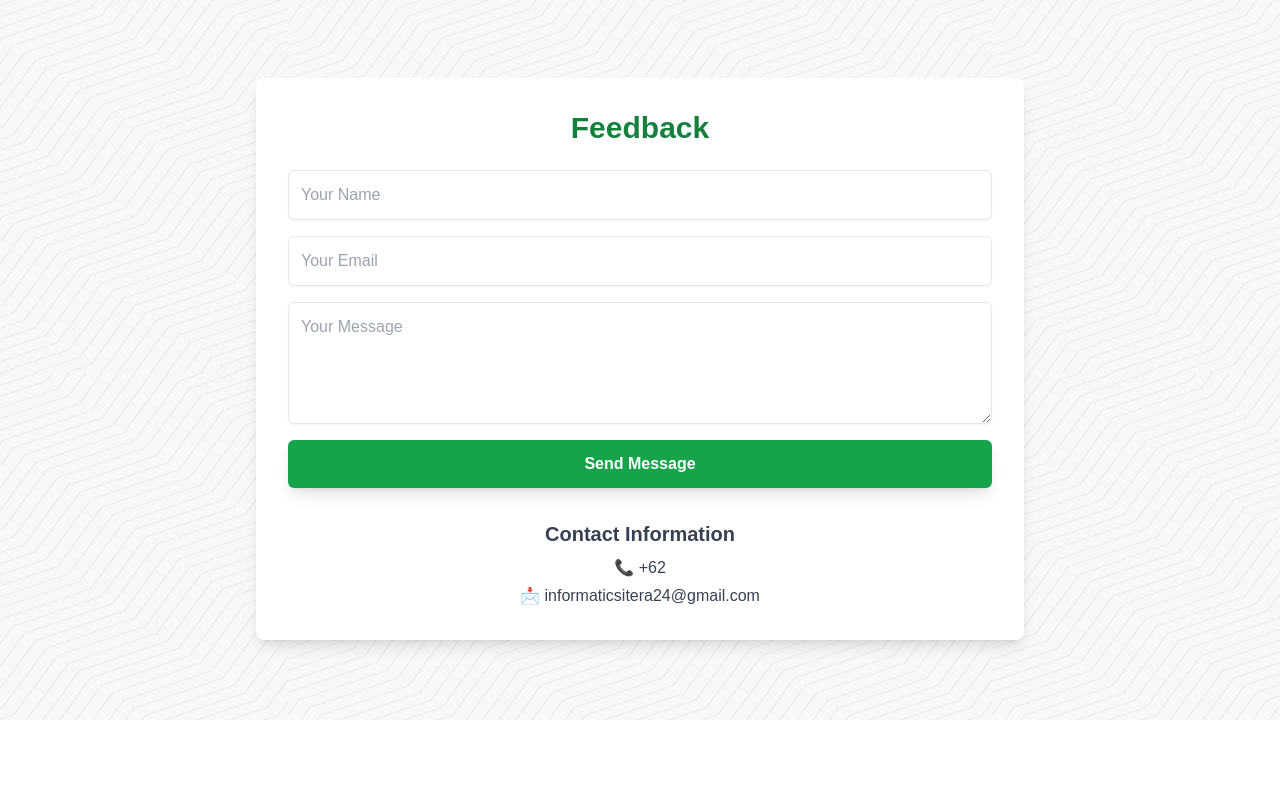
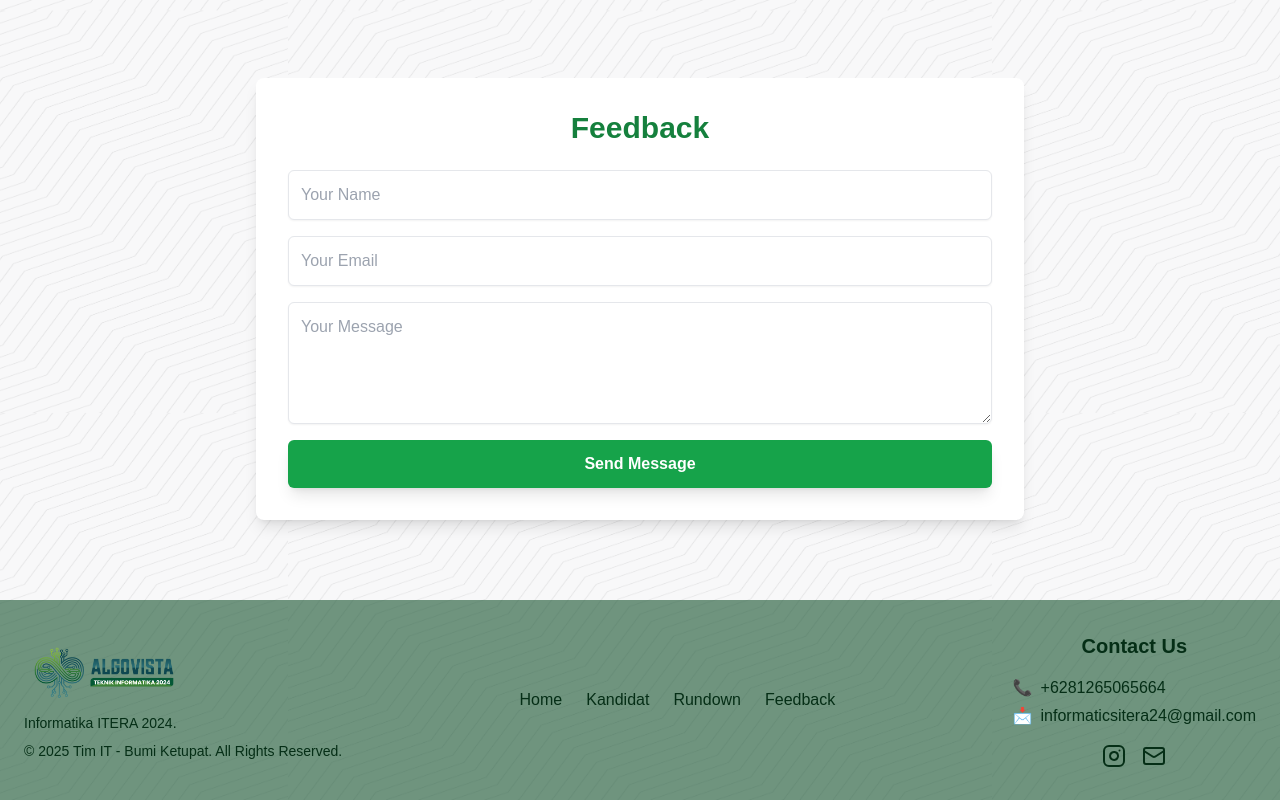
Before and after one commit to afnImadurrosyad/pemiket-app, a Next.js app: page / in a window 1280 px wide. Shown: the part 1986-2786 px from the top of the page. Before the commit the page ends 2706 px from the top, so only its background shows below. Built offline with nearby package versions, Linux system fonts and the light colour scheme; no server answers; the database is empty.

Commit message:
fix bug -- add footer

```diff
--- a/components/Card.jsx
+++ b/components/Card.jsx
@@ -15,7 +15,7 @@ export default function Card({
     : `https://your-supabase-url/storage/v1/object/public/${image}`;
 
   return (
-    <div className='w-72 md:w-96 h-auto max-h-screen border-t-4 border-yellow-400 shadow-lg rounded-lg p-4 bg-green-300'>
+    <div className='w-72 md:w-96 h-auto border-t-2 border-yellow-400 shadow-lg rounded-lg p-4 bg-green-300'>
       <div className='flex flex-col justify-center items-center'>
         <div className='w-60 h-60 relative flex'>
           <Image
--- a/components/Feedback.jsx
+++ b/components/Feedback.jsx
@@ -95,18 +95,6 @@ export default function Form() {
             ✅ Thank you for your feedback!
           </motion.p>
         )}
-        {/* Contact Info */}
-        <motion.div
-          className='mt-8 text-center text-gray-700'
-          initial={{ opacity: 0, y: 20 }}
-          whileInView={{ opacity: 1, y: 0 }}
-          transition={{ duration: 0.5, delay: 0.3 }}>
-          <h3 className='text-xl font-semibold'>Contact Information</h3>
-          <p className='mt-2 flex items-center justify-center gap-2'>📞 +62</p>
-          <p className='mt-1 flex items-center justify-center gap-2'>
-            📩 informaticsitera24@gmail.com
-          </p>
-        </motion.div>
       </motion.div>
     </section>
   );
--- /dev/null
+++ b/components/Footer.jsx
@@ -0,0 +1,87 @@
+import { motion } from 'framer-motion';
+import { Instagram, Mail } from 'lucide-react'; // Pakai ikon dari Lucide
+import Link from 'next/link';
+
+export default function Footer() {
+  return (
+    <footer id='footer' className='bg-green-900/60 text-green-950 py-8'>
+      <div className='container mx-auto px-6 flex flex-col md:flex-row justify-between items-center'>
+        {/* Bagian Kiri - Logo & Copyright */}
+        <div className='text-center md:text-left mb-4 md:mb-0'>
+          <motion.img
+            src='/image.png'
+            alt='Logo Pemiket'
+            className='w-40 mx-auto md:mx-0'
+            initial={{ opacity: 0, scale: 0.5 }}
+            animate={{ opacity: 1, scale: 1 }}
+            transition={{ duration: 0.5 }}
+          />
+          <p className='mt-2 text-sm'>Informatika ITERA 2024.</p>
+          <p className='mt-2 text-sm'>
+            &copy; 2025 Tim IT - Bumi Ketupat. All Rights Reserved.
+          </p>
+        </div>
+
+        {/* Bagian Tengah - Navigasi */}
+        <nav className='flex space-x-6 text-sm md:text-base'>
+          {['Home', 'Kandidat', 'Rundown', 'Feedback'].map((item, index) => (
+            <motion.a
+              key={index}
+              href={`#${item.toLowerCase()}`}
+              className='hover:text-white transition ease-out duration-300'
+              whileHover={{ scale: 1.1 }}>
+              {item}
+            </motion.a>
+          ))}
+        </nav>
+
+        {/* Bagian Kanan - Contact & Social Media */}
+        <div className='flex flex-col items-center space-y-4'>
+          {/* Contact Us Title */}
+          <motion.h3
+            className='text-xl font-semibold'
+            initial={{ opacity: 0, y: -20 }}
+            whileInView={{ opacity: 1, y: 0 }}
+            transition={{ duration: 0.5, ease: 'easeOut' }}>
+            Contact Us
+          </motion.h3>
+
+          {/* Contact Information */}
+          <motion.div
+            className='text-right space-y-1'
+            initial={{ opacity: 0, y: 20 }}
+            whileInView={{ opacity: 1, y: 0 }}
+            transition={{ duration: 0.5, delay: 0.3 }}>
+            <p className='flex items-end gap-2'>
+              📞 <span className='font-medium'>+6281265065664</span>
+            </p>
+            <p className='flex items-end gap-2'>
+              📩{' '}
+              <span className='font-medium'>informaticsitera24@gmail.com</span>
+            </p>
+          </motion.div>
+
+          {/* Social Media Links */}
+          <div className='flex space-x-4'>
+            <motion.a
+              href='https://www.instagram.com/'
+              target='_blank'
+              rel='noopener noreferrer'
+              className='text-2xl hover:text-white transition ease-out duration-200'
+              whileHover={{ scale: 1.2 }}
+              transition={{ duration: 0.3, ease: 'easeOut' }}>
+              <Instagram />
+            </motion.a>
+
+            <motion.a
+              href='mailto:informaticsitera24@gmail.com'
+              className='text-2xl hover:text-white transition ease-out duration-200'
+              whileHover={{ scale: 1.2 }}>
+              <Mail />
+            </motion.a>
+          </div>
+        </div>
+      </div>
+    </footer>
+  );
+}
--- a/components/HeroSection.jsx
+++ b/components/HeroSection.jsx
@@ -5,6 +5,7 @@ export default function HeroSection() {
   const targetDate = new Date('2025-03-17T00:00:00').getTime();
   const [timeLeft, setTimeLeft] = useState(targetDate - new Date().getTime());
   const [isSticky, setIsSticky] = useState(false);
+  const [hideOnFooter, setHideOnFooter] = useState(false);
 
   useEffect(() => {
     const interval = setInterval(() => {
@@ -16,8 +17,17 @@ export default function HeroSection() {
 
   useEffect(() => {
     const handleScroll = () => {
-      setIsSticky(window.scrollY > 100);
+      const footer = document.getElementById('footer');
+      if (footer) {
+        const footerRect = footer.getBoundingClientRect();
+        const windowHeight = window.innerHeight;
+
+        // **Tombol muncul setelah melewati "home" dan hilang saat mencapai footer**
+        setIsSticky(window.scrollY > 100);
+        setHideOnFooter(footerRect.top < windowHeight);
+      }
     };
+
     window.addEventListener('scroll', handleScroll);
     return () => window.removeEventListener('scroll', handleScroll);
   }, []);
@@ -40,7 +50,7 @@ export default function HeroSection() {
   return (
     <section
       id='home'
-      className=' h-screen flex flex-col items-center z-30 justify-center text-center text-green-700'>
+      className='h-screen flex flex-col items-center z-30 justify-center text-center text-green-700'>
       <div className='mx-4'>
         {/* Animasi Per Kata untuk Judul */}
         <h1 className='text-4xl md:text-6xl font-bold flex flex-wrap justify-center'>
@@ -91,7 +101,8 @@ export default function HeroSection() {
           }}>
           <div className='bg-green-500/60 backdrop-blur-md shadow-lg border border-white/40 z-40 p-4 rounded-lg mt-4'>
             {timeLeft > 0 ? (
-              <div className='text-xl font-bold text-red-600'>
+              <div className='text-sm font-bold text-red-600'>
+                <p>Voting akan dibuka dalam :</p>
                 {formatTime(timeLeft)}
               </div>
             ) : (
@@ -103,7 +114,7 @@ export default function HeroSection() {
             {/* Tombol Voting */}
             <a
               href={timeLeft > 0 ? '#' : '/voting'}
-              className={`mt-2 inline-block py-3 px-6 rounded-lg font-bold transition ${
+              className={`mt-2 inline-block py-3 px-12 rounded-lg font-bold transition ${
                 timeLeft > 0
                   ? 'bg-gray-400 text-gray-700 cursor-not-allowed'
                   : 'bg-yellow-500 hover:bg-yellow-600 text-white'
@@ -118,21 +129,21 @@ export default function HeroSection() {
       {/* Sticky Countdown + Tombol Voting */}
       <div
         className={`fixed bottom-4 left-1/2 transform -translate-x-1/2 p-2 w-fit rounded-xl text-center transition-opacity duration-300 ${
-          isSticky ? 'opacity-100' : 'opacity-0'
+          isSticky && !hideOnFooter ? 'opacity-100' : 'opacity-0'
         } bg-white/20 backdrop-blur-md shadow-lg border border-white/40 z-40`}>
         {timeLeft > 0 ? (
-          <div className='text-xl font-bold text-red-600'>
+          <div className='text-sm font-bold text-red-600'>
             {formatTime(timeLeft)}
           </div>
         ) : (
-          <div className='text-xl font-bold text-green-600'>
+          <div className='text-base font-bold text-green-600'>
             Voting Sudah Dibuka!
           </div>
         )}
 
         <a
           href={timeLeft > 0 ? '#' : '/voting'}
-          className={`w-fit inline-block py-2 px-3 rounded-lg font-bold transition ${
+          className={`w-fit inline-block py-2 px-2 text-sm rounded-lg font-bold transition ${
             timeLeft > 0
               ? 'bg-gray-400 text-gray-700 cursor-not-allowed'
               : 'bg-yellow-500 hover:bg-yellow-600 text-white'
--- a/pages/index.jsx
+++ b/pages/index.jsx
@@ -6,13 +6,14 @@ import Feedback from '../components/Feedback';
 import Rundown from './../components/Rundown';
 import { Analytics } from '@vercel/analytics/react';
 import { SpeedInsights } from '@vercel/speed-insights/next';
+import Footer from '@/components/Footer';
 
 export default function Home() {
   return (
     <div className='relative overflow-x-hidden min-h-screen bg-gray-100'>
       {/* Background dengan opacity */}
       <div
-        className='absolute inset-0 bg-cover bg-center'
+        className='absolute inset-0 bg-repeat bg-center'
         style={{
           backgroundImage: "url('/background.jpg')",
           backgroundSize: '55%', // Mengecilkan ukuran background
@@ -23,10 +24,13 @@ export default function Home() {
       {/* Konten utama */}
       <div className='relative z-10'>
         <Navbar />
+        <SpeedInsights />
+        <Analytics />
         <HeroSection />
         <Corousel />
         <Rundown />
         <Feedback />
+        <Footer />
       </div>
     </div>
   );
```
Also changed, not shown: components/asd.txt (added).
